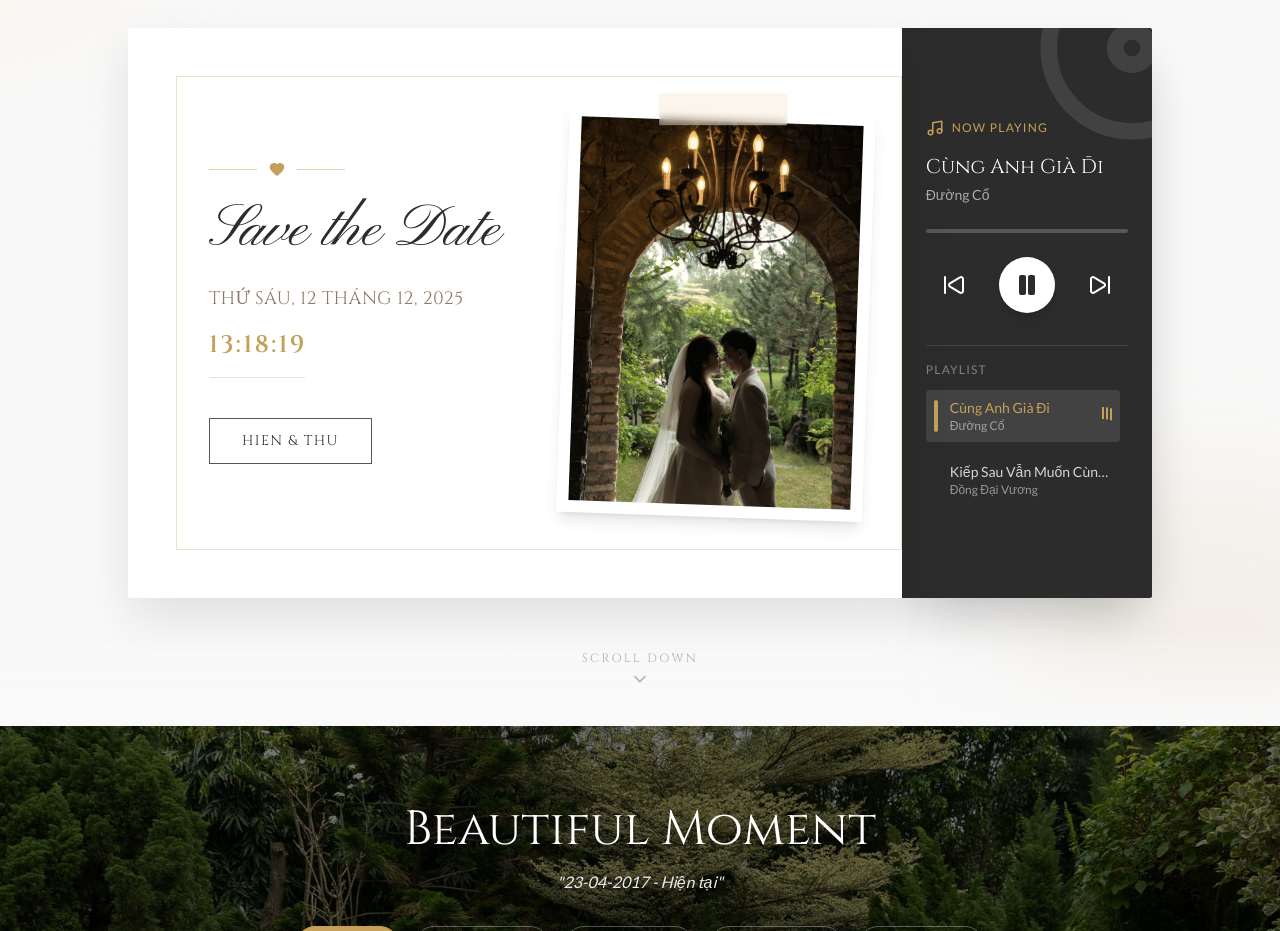
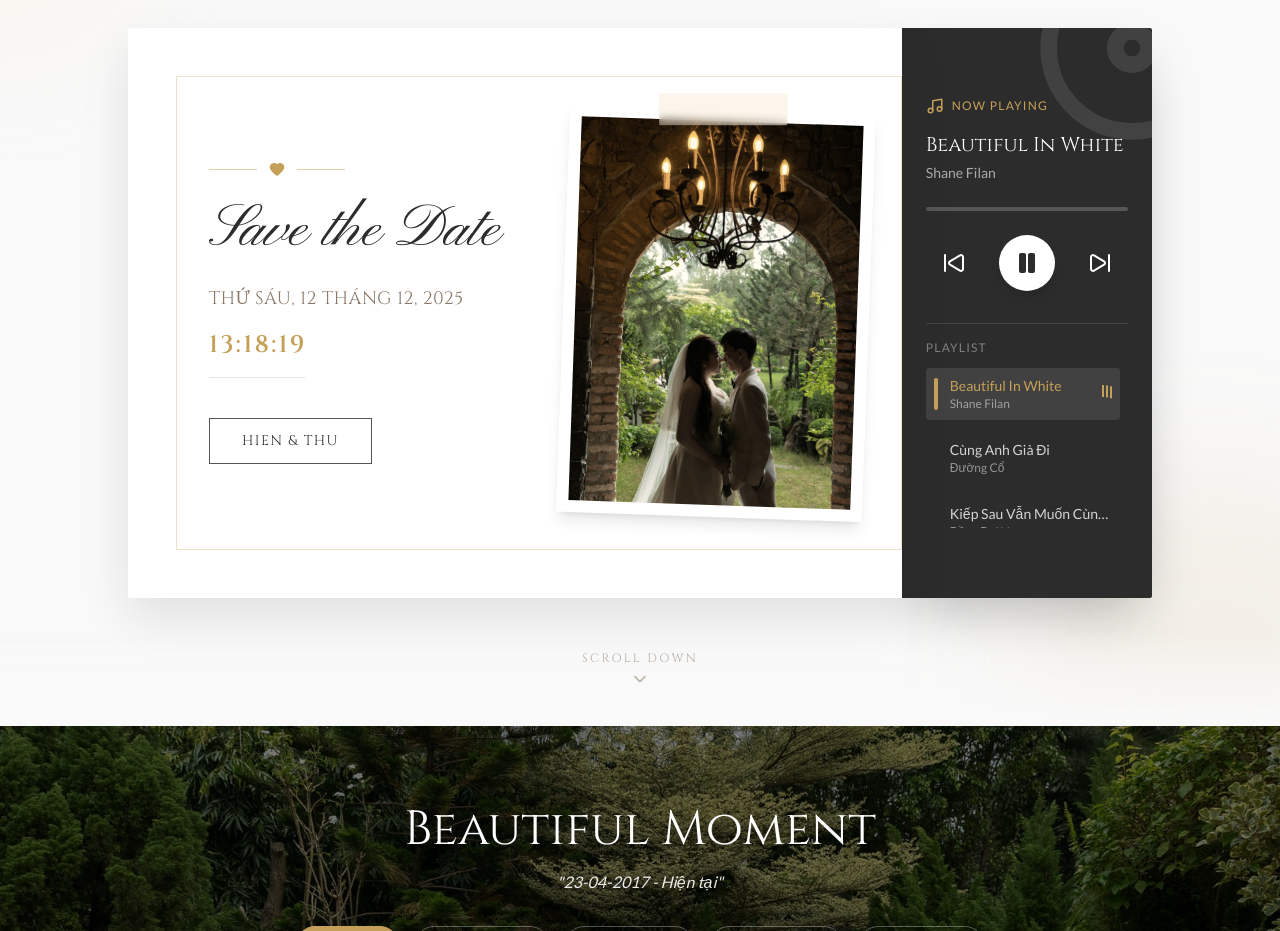
Before and after one commit to Rin1809/wedding-picweb, a React (Vite) app: page / in a window 1280 px wide. Shown: the part 900-1831 px from the top of the page. Built offline with nearby package versions, Linux system fonts and the light colour scheme.

Commit message:
beautiful in white

```diff
--- a/constants.ts
+++ b/constants.ts
@@ -40,6 +40,11 @@ export const NAV_LINKS = [
 
 export const MUSIC_PLAYLIST = [
   {
+    title: "Beautiful In White",
+    artist: "Shane Filan",
+    src: "/music/Shane Filan - Beautiful In White (Official Video).mp3"
+  },
+  {
     title: "Cùng Anh Già Đi",
     artist: "Đường Cổ",
     src: "/music/cung-anh-gia-di.mp3"
```
Also changed, not shown: 1 other file (tests, documents, lock files or other folders).
